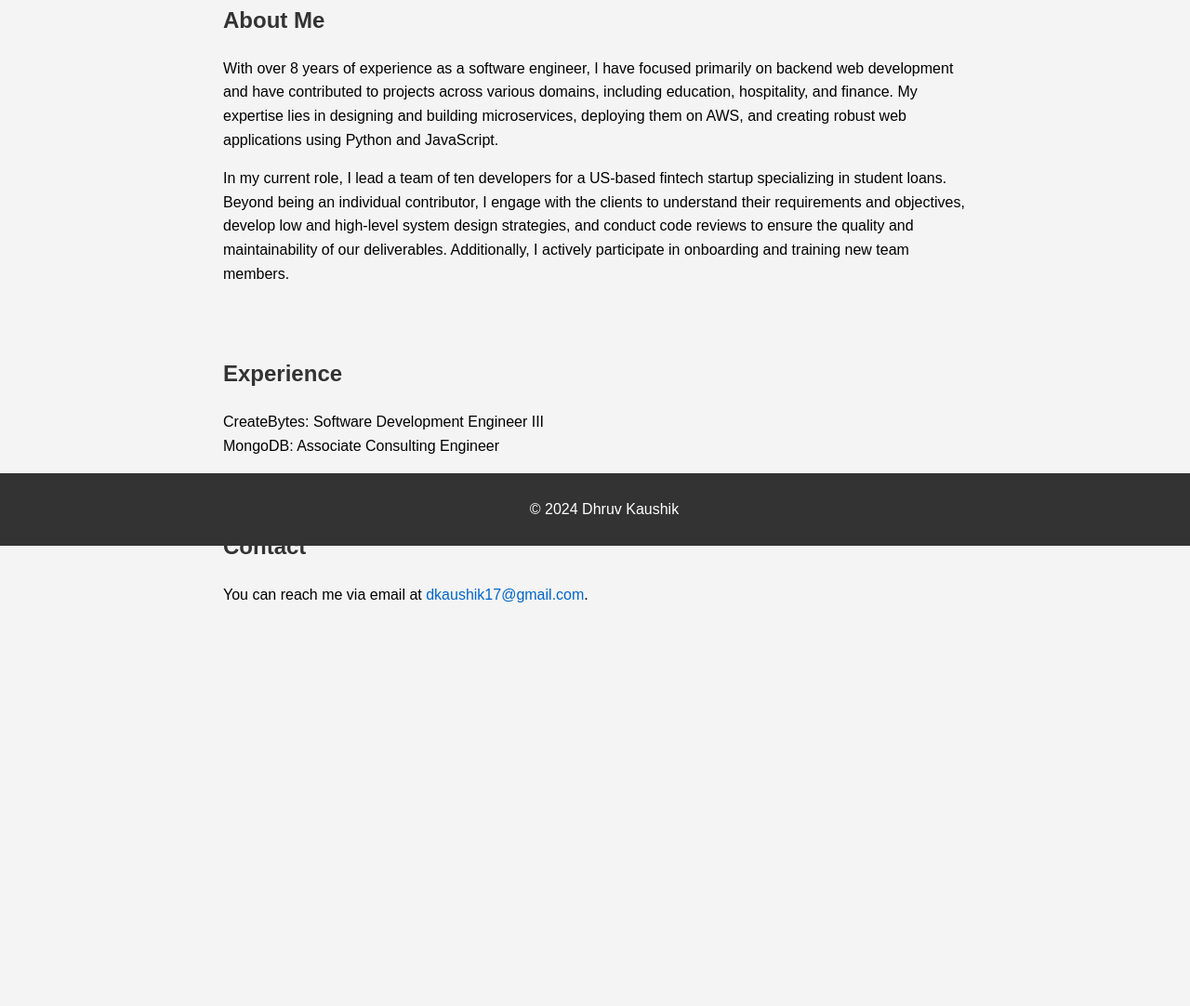
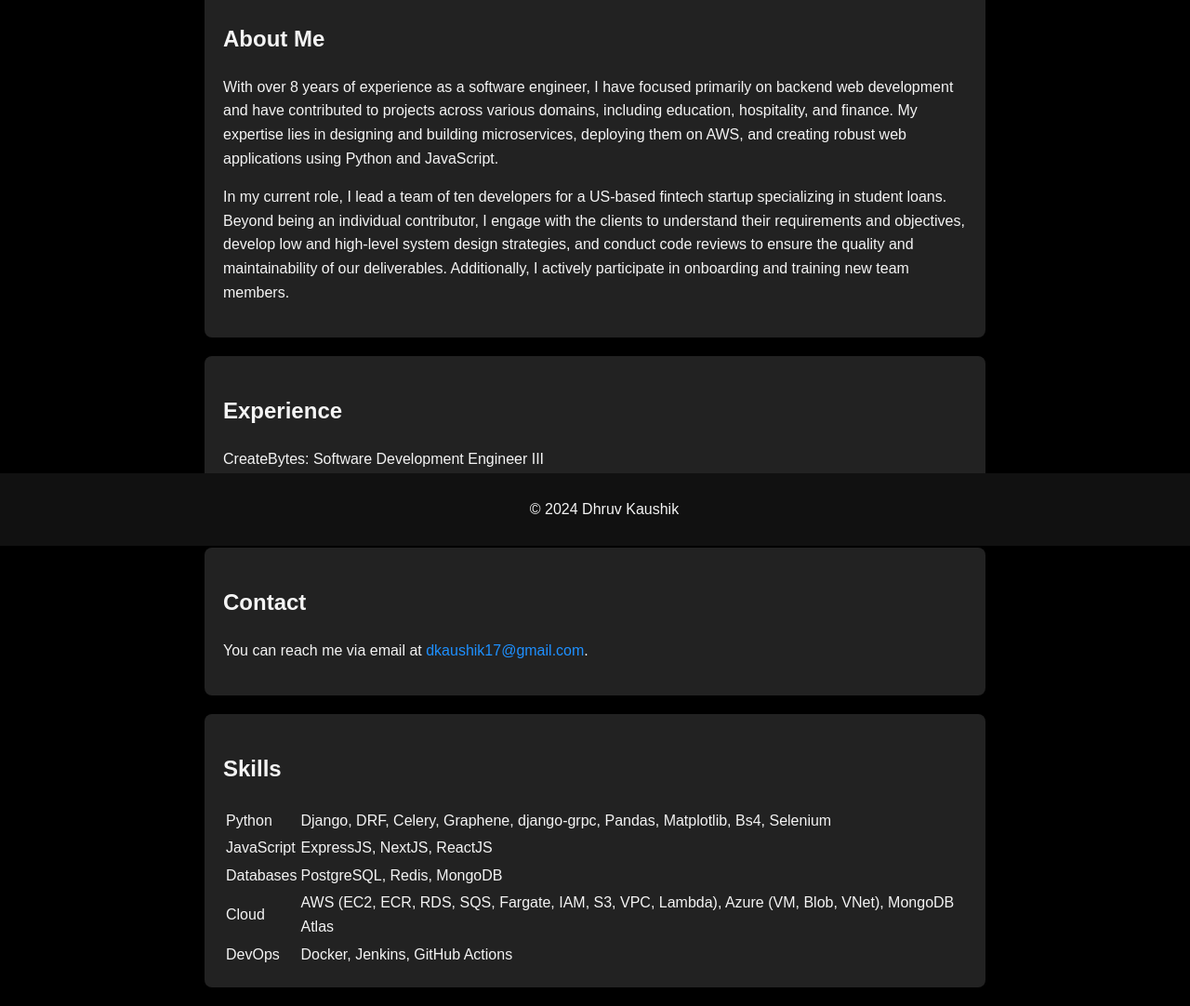
Before and after one commit to dkaushik17/dkaushik17.github.io, a plain HTML site: page index.html in a window 1280 px wide. Shown: the part 213-1295 px from the top of the page at 93% size. Before the commit the page ends 901 px from the top, so only its background shows below. Drawn offline with Linux system fonts and the light colour scheme.

Commit message:
Some simple style changes

```diff
--- a/index.html
+++ b/index.html
@@ -11,6 +11,7 @@
     <h1>Dhruv Kaushik</h1>
     <p>Backend Web Developer</p>
   </header>
+  <main>
     <section id="about">
       <h2>About Me</h2>
       <p>
@@ -35,8 +36,36 @@
     </section>
     <section id="contact">
       <h2>Contact</h2>
-    <p>You can reach me via email at <a href="dkaushik17@gmail.com">dkaushik17@gmail.com</a>.</p>
+      <p>You can reach me via email at <a href="mailto:dkaushik17@gmail.com">dkaushik17@gmail.com</a>.</p>
     </section>
+    <section id="skills">
+      <h2>Skills</h2>
+      <table>
+          <tbody>
+              <tr>
+                  <td>Python</td>
+                  <td>Django, DRF, Celery, Graphene, django-grpc, Pandas, Matplotlib, Bs4, Selenium</td>
+              </tr>
+              <tr>
+                  <td>JavaScript</td>
+                  <td>ExpressJS, NextJS, ReactJS</td>
+              </tr>
+              <tr>
+                  <td>Databases</td>
+                  <td>PostgreSQL, Redis, MongoDB</td>
+              </tr>
+              <tr>
+                  <td>Cloud</td>
+                  <td>AWS (EC2, ECR, RDS, SQS, Fargate, IAM, S3, VPC, Lambda), Azure (VM, Blob, VNet), MongoDB Atlas</td>
+              </tr>
+              <tr>
+                  <td>DevOps</td>
+                  <td>Docker, Jenkins, GitHub Actions</td>
+              </tr>
+          </tbody>
+      </table>
+    </section>
+  </main>
   <footer>
     <p>&copy; 2024 Dhruv Kaushik</p>
   </footer>
--- a/styles.css
+++ b/styles.css
@@ -3,36 +3,57 @@ body {
   line-height: 1.6;
   margin: 0;
   padding: 0;
-    background-color: #f4f4f4;
+  background-color: #000; /* Set background to black */
+  color: #f4f4f4; /* Set text color to off-white */
+  min-height: 100vh;
+  display: flex;
+  flex-direction: column;
+  overflow-x: hidden; /* Prevent horizontal scrolling */
 }
+
 header {
-    background: #333;
-    color: #fff;
+  background: #111; /* Darker shade for header background */
+  color: #f4f4f4; /* Off-white text color */
   padding: 20px;
   text-align: center;
 }
+
+main {
+  flex: 1;
+  overflow-y: auto; /* Allow vertical scrolling */
+}
+
 section {
   padding: 20px;
-    margin: 0 auto;
+  margin: 20px auto; /* Add margin for spacing */
   max-width: 800px;
+  background: #222; /* Slightly lighter background for sections */
+  border-radius: 8px; /* Round corners */
+  box-shadow: 0 0 10px rgba(0, 0, 0, 0.5); /* More pronounced shadow */
 }
+
 h1, h2 {
-    color: #333;
+  color: #f4f4f4; /* Off-white text color */
 }
+
 ul {
   list-style-type: none;
   padding: 0;
 }
+
 a {
-    color: #0066cc;
+  color: #1e90ff; /* Bright blue color for links */
   text-decoration: none;
 }
+
 a:hover {
+  color: #add8e6; /* Light blue color on hover */
   text-decoration: underline;
 }
+
 footer {
-    background: #333;
-    color: #fff;
+  background: #111; /* Darker shade for footer background */
+  color: #f4f4f4; /* Off-white text color */
   text-align: center;
   padding: 10px;
   position: fixed;
```
Lines whose indentation alone changed are shown as unchanged.
